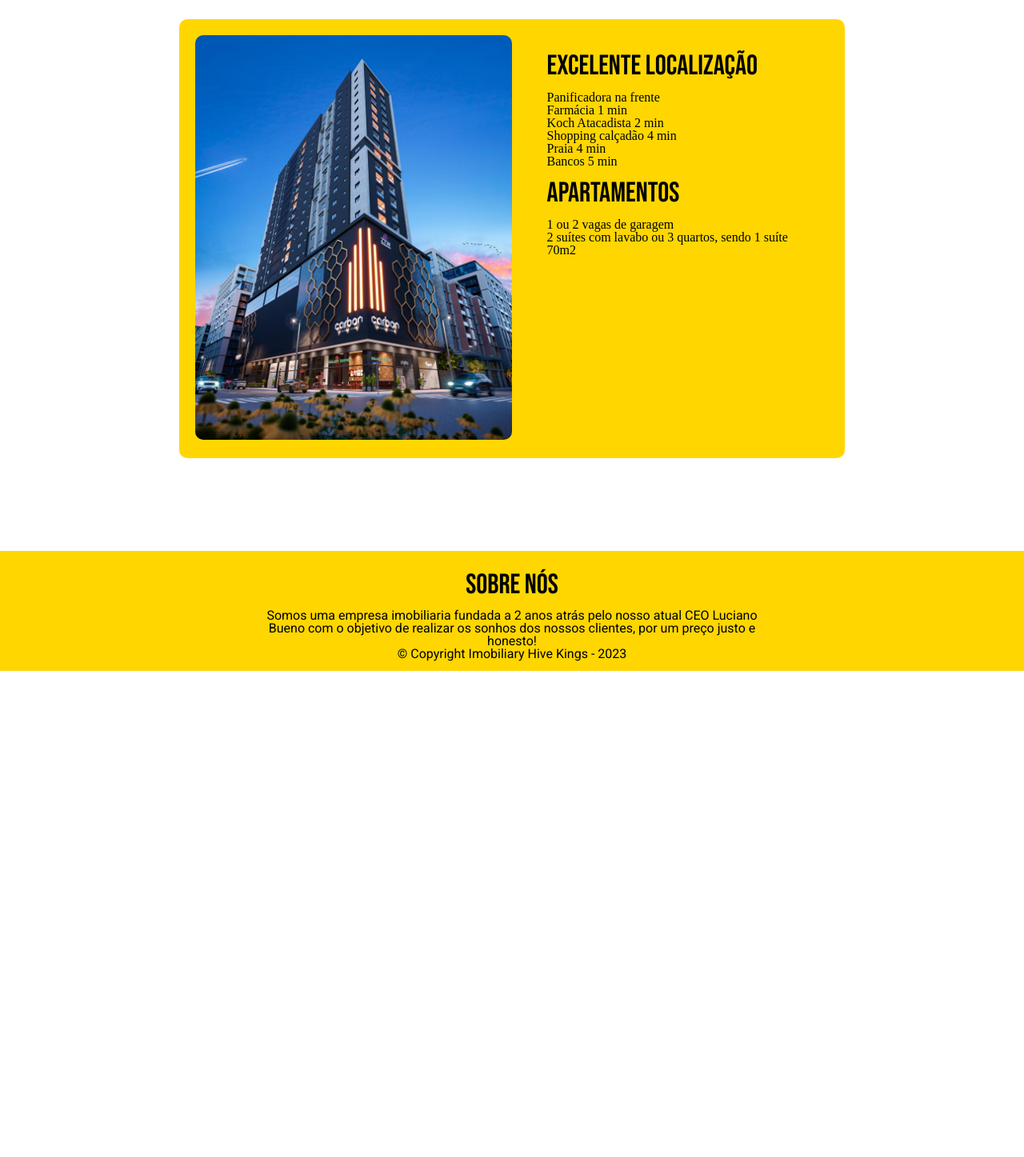
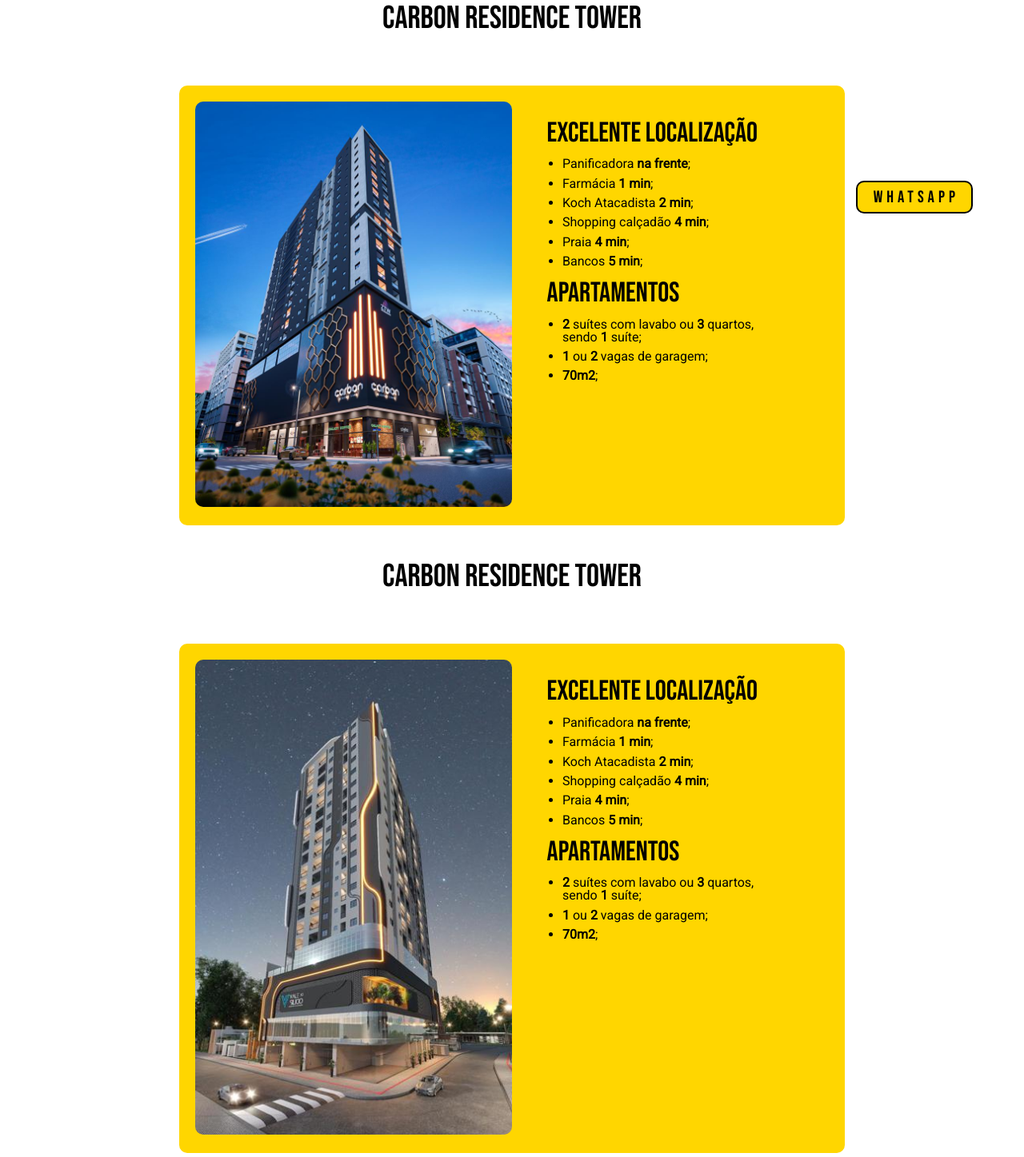
Before and after one commit to Delwari/Business-King-Hive, a plain HTML site: page index.html in a window 1280 px wide. Shown: the part 493-1940 px from the top of the page at 80% size. Before the commit the page ends 1332 px from the top, so only its background shows below. Drawn offline with Linux system fonts and the light colour scheme.

Commit message:
waiting for luci's aswer

```diff
--- a/index.html
+++ b/index.html
@@ -17,8 +17,6 @@
     <header>
         <nav>
             <h1><img class="BKH__logo" src="assents/logo-BKH.svg" alt="logo BKH"></h1>
-            <a class="BKH__wzp"
-                href="https://api.whatsapp.com/send?phone=5547992016231&text=Qual%20sua%20expectativa%20sobre%20investimento%20imobili%C3%A1rio%3F%20%0AEnt%C3%A3o%20Luciano%20...%20">WhatsApp</a>
         </nav>
     </header>
 
@@ -34,28 +32,59 @@
                         <dt class="subtittle">Excelente localização</dt>
                         <dd>
                             <ul>
-                                <li>Panificadora na frente</li>
-                                <li>Farmácia 1 min</li>
-                                <li>Koch Atacadista 2 min</li>
-                                <li>Shopping calçadão 4 min</li>
-                                <li>Praia 4 min</li>
-                                <li>Bancos 5 min</li>
+                                <li>Panificadora <strong>na frente</strong></li>
+                                <li>Farmácia <strong>1 min</strong></li>
+                                <li>Koch Atacadista <strong>2 min</strong></li>
+                                <li>Shopping calçadão <strong>4 min</strong></li>
+                                <li>Praia <strong>4 min</strong></li>
+                                <li>Bancos <strong>5 min</strong></li>
                             </ul>
                         </dd>
                         <dt class="subtittle">Apartamentos</dt>
                         <dd>
                             <ul>
-                                <li>1 ou 2 vagas de garagem</li>
-                                <li>2 suítes com lavabo ou 3 quartos, sendo 1 suíte</li>
-                                <li>70m2</li>
+                                <li><strong>2</strong> suítes com lavabo ou <strong>3</strong> quartos, sendo <strong>1</strong> suíte</li>
+                                <li><strong>1</strong> ou <strong>2</strong> vagas de garagem</li>
+                                <li><strong>70m2</strong></li>
                             </ul>
                         </dd>
                     </dl>
                 </li>
-
             </ul>
-
         </section>
+        <section class="carbon__section">
+            <h2 class="tittle">CARBON Residence Tower</h2>
+            <ul class="carbon__slides">
+                <li class="carbon__ed">
+                    <img class="carbon__ed__img" src="assents/ed-Vale.jpeg" alt="edificio Carbon">
+                </li>
+                <li class="carbon__specs">
+                    <dl class="carbon__specs__loc">
+                        <dt class="subtittle">Excelente localização</dt>
+                        <dd>
+                            <ul>
+                                <li>Panificadora <strong>na frente</strong></li>
+                                <li>Farmácia <strong>1 min</strong></li>
+                                <li>Koch Atacadista <strong>2 min</strong></li>
+                                <li>Shopping calçadão <strong>4 min</strong></li>
+                                <li>Praia <strong>4 min</strong></li>
+                                <li>Bancos <strong>5 min</strong></li>
+                            </ul>
+                        </dd>
+                        <dt class="subtittle">Apartamentos</dt>
+                        <dd>
+                            <ul>
+                                <li><strong>2</strong> suítes com lavabo ou <strong>3</strong> quartos, sendo <strong>1</strong> suíte</li>
+                                <li><strong>1</strong> ou <strong>2</strong> vagas de garagem</li>
+                                <li><strong>70m2</strong></li>
+                            </ul>
+                        </dd>
+                    </dl>
+                </li>
+            </ul>
+        </section>
+        <a class="BKH__wzp"
+            href="https://api.whatsapp.com/send?phone=5547992016231&text=Qual%20sua%20expectativa%20sobre%20investimento%20imobili%C3%A1rio%3F%20%0AEnt%C3%A3o%20Luciano%20...%20">WhatsApp</a>
     </main>
 
     <footer>
--- a/style.css
+++ b/style.css
@@ -11,16 +11,19 @@ body {
 
 nav {
     display: flex;
-    justify-content: space-between;
+    justify-content: center;
     flex-direction: row;
-    align-items: center;
-    margin: 0 15%;
     flex-wrap: wrap;
-    justify-content: center;
+
+}
+
+nav h1 {
+    width: 35%;
+    margin: 0 auto;
 }
 
 .BKH__logo {
-    height: 20rem;
+    width: 100%;
 }
 
 .BKH__wzp {
@@ -34,6 +37,10 @@ nav {
     border-radius: 10px;
     padding: 9px 15px 7px 20px;
     transition: 200ms;
+    position: fixed;
+    right: 5%;
+    bottom: 5%;
+    z-index: 50;
 }
 
 .BKH__wzp:hover {
@@ -43,7 +50,7 @@ nav {
 .tittle {
     font-family: 'Bebas Neue', sans-serif;
     font-size: 40px;
-    margin: 7% 0 5%;
+    margin: 3.5% 0 5%;
     text-align: center;
 
 }
@@ -64,13 +71,24 @@ nav {
 }
 
 .carbon__specs {
-    white-space: nowrap;
     display: inline-block;
     vertical-align: top;
     width: 35%;
     margin-top: 1%;
     margin-left: 5%;
+    list-style: disc;
+    font-family: 'Roboto', sans-serif;
 
+}
+
+.carbon__specs li {
+    list-style: disc;
+    margin-left: 7%;
+    margin-bottom: 3%;
+}
+
+.carbon__specs li::after {
+    content: ";";
 }
 
 .carbon__specs__loc {
@@ -112,7 +130,15 @@ footer {
     padding-bottom: 1%;
 }
 
+strong {
+    font-weight: bold;
+}
+
 @media screen and (max-width: 600px) {
+    nav h1 {
+        width: 60%;
+    }
+
     .carbon__slides {
         display: flex;
         flex-direction: column;
@@ -122,16 +148,34 @@ footer {
         padding: 0;
     }
 
+    .tittle {
+        margin-top: 15%;
+    }
+
+    .subtittle {
+        text-align: center;
+    }
+
     .carbon__specs {
-        white-space: nowrap;
+        width: 70%;
         display: inline-block;
         vertical-align: top;
-        margin: 0;
+        margin: 0 auto;
+    }
+
+
+    .carbon__specs li {
+        text-align: center;
+        list-style: none;
+        margin-left: 0;
     }
 
     .carbon__specs__loc {
         text-align: center;
+        margin: 0 auto;
     }
+
+
 
     .carbon__ed {
         display: block;
```
Also changed, not shown: assents/Business King Hive (2).png (added), assents/Business King Hive (3).png (added), assents/whatsapp logo.png (added).
